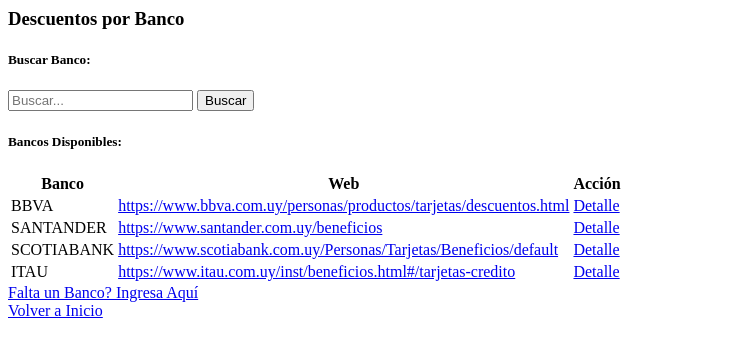
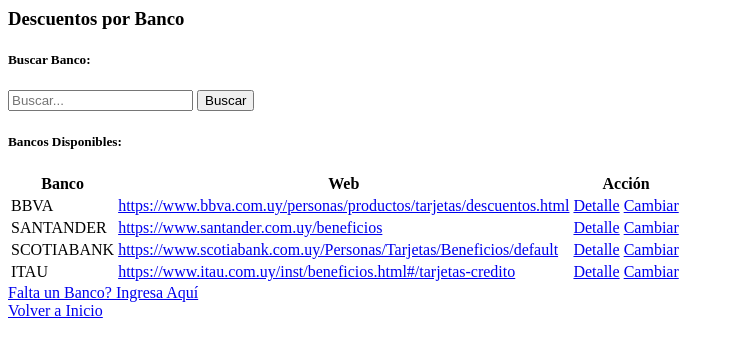
Before and after one commit to EmiGenta/EGenta_ProyectoFinal, a Django app: page /bancos/ in a window 1280 px wide. Shown: the top 357 px of the page, without its empty margins (0-734 px from the left). Run offline with Django 5.2, Linux system fonts and the light colour scheme; data comes from the database, SQL or seed files in the repository; both versions use the stored data as it was after the commit.

Commit message:
add: bancos update

```diff
--- a/project/bancos/templates/bancos/index.html
+++ b/project/bancos/templates/bancos/index.html
@@ -27,7 +27,10 @@
                                 <tr>
                                     <td>{{ banco.nombre }}</td>
                                     <td><a href="{{ banco.web }}" target="_blank" class="text-decoration-none text-primary">{{ banco.web }}</a></td>
-                                    <td><a href="{% url 'bancos:bancos_detail' banco.pk %}" class="btn btn-info btn-sm">Detalle</a></td>
+                                    <td>
+                                        <a href="{% url 'bancos:bancos_detail' banco.pk %}" class="btn btn-info btn-sm">Detalle</a>
+                                        <a href="{% url 'bancos:bancos_update' banco.pk %}" class="btn btn-info btn-sm">Cambiar</a>
+                                    </td>
                                 </tr>
                             {% endfor %}
                         </tbody>
--- a/project/bancos/urls.py
+++ b/project/bancos/urls.py
@@ -8,4 +8,5 @@ urlpatterns = [
     path("bancos/create/", views.BancosCreate.as_view(), name="bancos_create"),
     path("bancos/list/", views.BancosList.as_view(), name="bancos_list"),
     path("bancos/detail/<int:pk>", views.BancosDetail.as_view(), name="bancos_detail"),
+    path("bancos/update/<int:pk>", views.BancosUpdate.as_view(), name="bancos_update"),
 ]
--- a/project/bancos/views.py
+++ b/project/bancos/views.py
@@ -43,3 +43,8 @@ class BancosDetail(DetailView):
     model = models.Bancos
     context_object_name = 'banco'
     template_name = 'bancos/bancos_detail.html'
+
+class BancosUpdate(UpdateView):
+    model = models.Bancos
+    form_class = forms.BancosForm
+    success_url = reverse_lazy("bancos:home")
```
Also changed, not shown: project/db.sqlite3.
